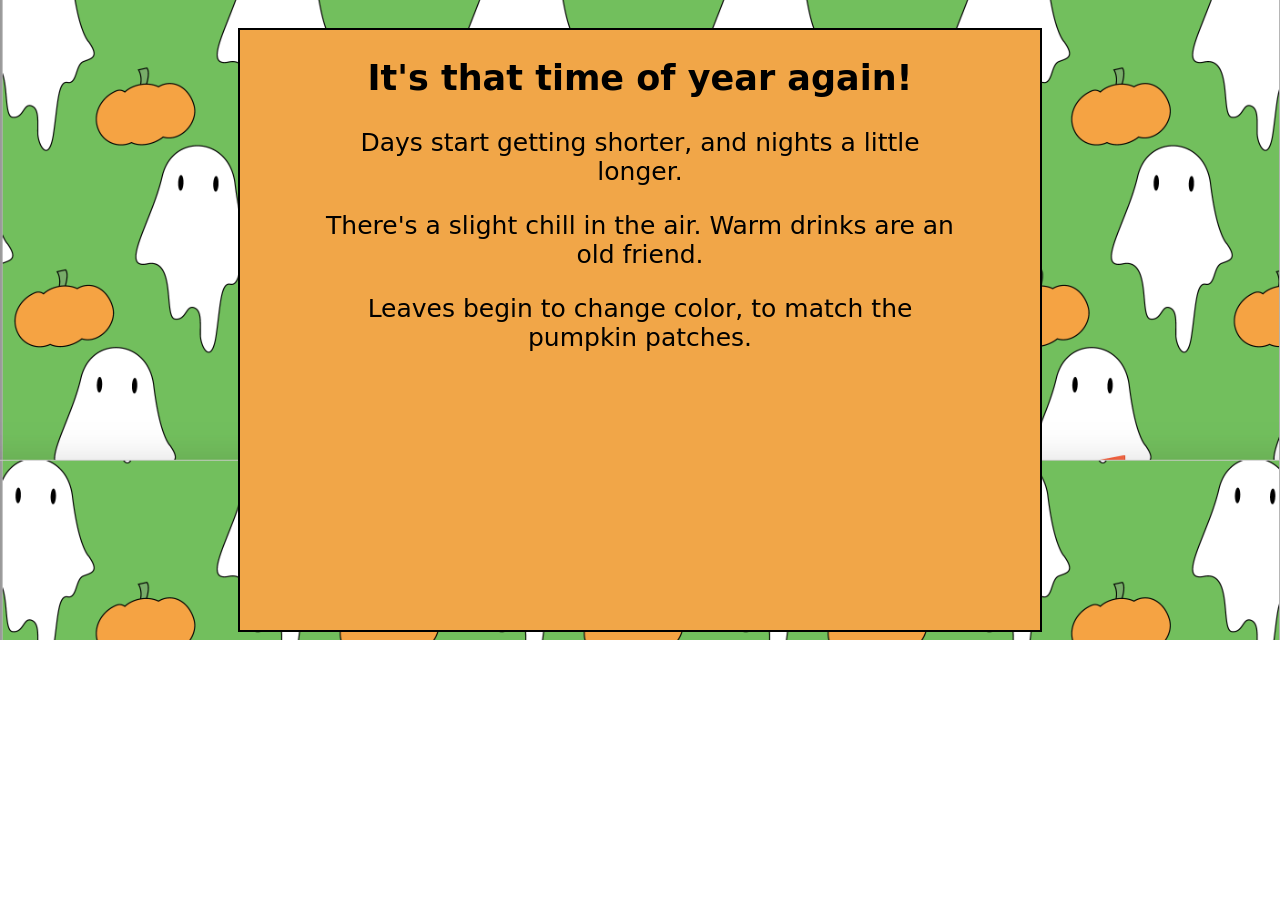
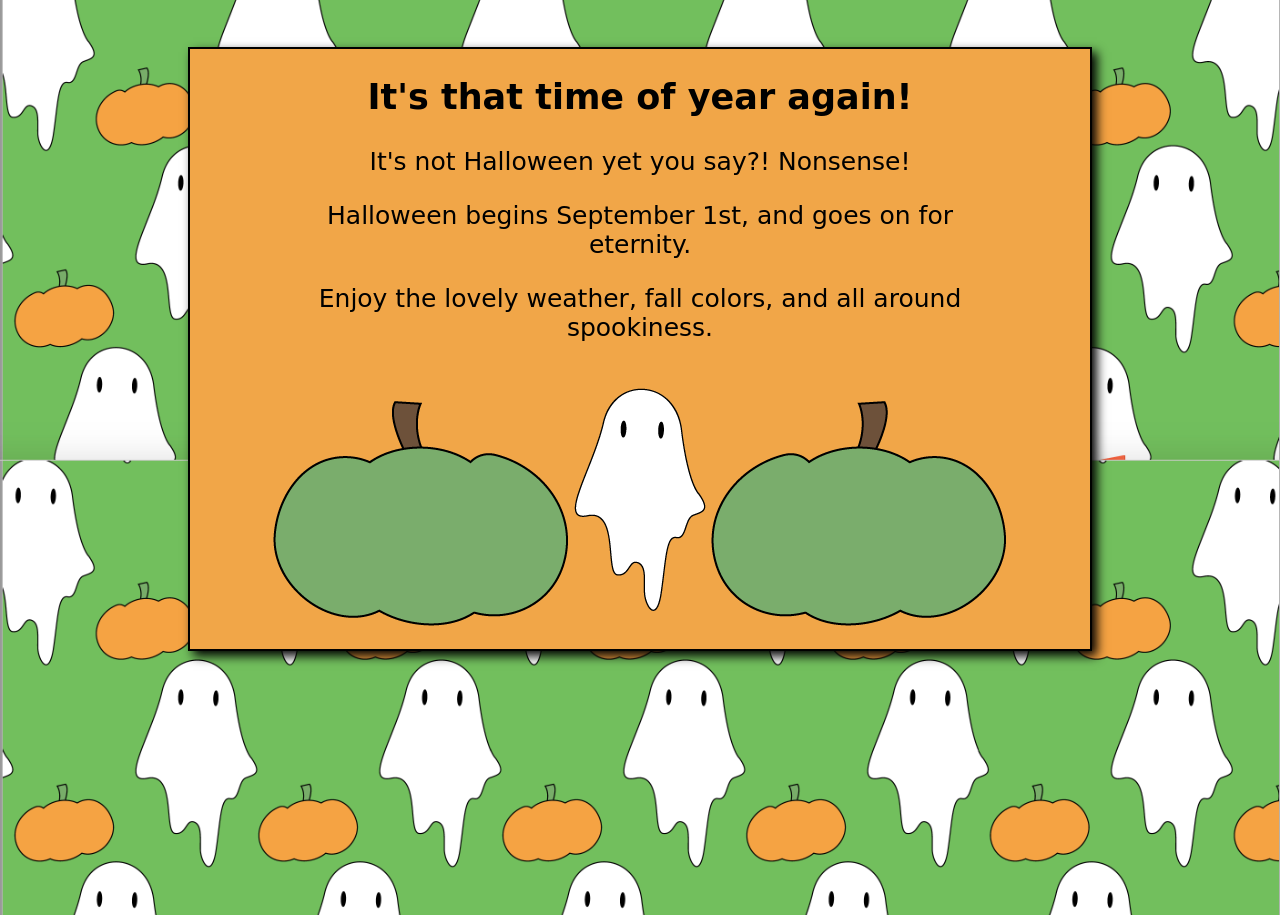
Before and after one commit to extracelestialbeing/ARTS229, a plain HTML site: page Image Experiment/images.html in a window 1280 px wide. Shown: the part 660-1575 px from the top of the page. Before the commit the page ends 1300 px from the top, so only its background shows below. Drawn offline with Linux system fonts and the light colour scheme; a web font is replaced by a local one.

Commit message:
September 18

```diff
--- a/Image Experiment/images.html
+++ b/Image Experiment/images.html
@@ -6,7 +6,6 @@
   <title>Images Experiment</title>
   <link href="https://fonts.googleapis.com/css?family=Averia+Serif+Libre" rel="stylesheet">
   <style>
-
     body {
       background-image: url(halloweenpatterncopy.png);
       background-size: cover;
@@ -23,11 +22,12 @@ div {
     .box {
       margin: auto;
       margin-top: 35px;
-  max-width: 800px;
+      max-width: 900px;
       height: 600px;
       background-color: #F1A648;
       border: 2px solid black;
       position: relative;
+      box-shadow: 5px 5px 10px black;
     }
 
 
@@ -39,14 +39,26 @@ h1 {
     }
 
     .text {
+      margin: auto;
       text-align: center;
       font-size: 25px;
     }
 
     .pumpkin {
       text-align: center;
+
     }
 
+    .pumpkin img {
+      transition: 1s ease;
+    }
+
+    .pumpkin img:hover {
+      -webkit-transform: scale(1.2);
+      -ms-transform: scale(1.2);
+      transform: scale(1.2);
+
+    }
 
     .overlay {
       position: absolute;
@@ -65,6 +77,44 @@ h1 {
       opacity: .15;
     }
 
+    div {
+      text-align: center;
+      margin: auto;
+      position: relative;
+    }
+
+    .images {
+      margin: auto;
+      padding-top: 5px;
+      padding-bottom: 15px;
+      display: inline-block;
+      width: 750px;
+      height: 80%;
+    }
+
+    div:after {
+      content: '';
+      display: inline-block;
+      width: 90%;
+    }
+
+    .bounce {
+      animation-name: BOUNCE;
+      animation-duration: 2s;
+      animation-timing-function: linear;
+      animation-iteration-count: infinite;
+      animation-direction: alternate;
+      position: relative;
+    }
+
+    @keyframes BOUNCE {
+      from {
+        bottom: 0;
+      }
+      to {
+        bottom: 30px;
+      }
+    }
   </style>
 
 </head>
@@ -72,28 +122,35 @@ h1 {
 
 <body>
 
+
+
   <div class="pumpkin">
     <img src="1x/asset4.png" />
   </div>
+
 
   <div class="box">
     <div class="overlay"></div>
     <h1> It's that time of year again!</h1>
     <div class="text">
       <p>
-        Days start getting shorter, and nights a little longer.
+        It's not Halloween yet you say?! Nonsense!
       </p>
       <p>
-        There's a slight chill in the air. Warm drinks are an old friend.
+        Halloween begins September 1st, and goes on for eternity.
       </p>
       <p>
-        Leaves begin to change color, to match the pumpkin patches.
+        Enjoy the lovely weather, fall colors, and all around spookiness.
       </p>
+    </div>
+    <div class="images">
+      <img src="1x/leftpumpkin.png" alt="left" />
+      <img src="1x/ghostyboi.png" alt="ghost" class="bounce" />
+      <img src="1x/rightpumpkin.png" alt="right" />
 
     </div>
+
   </div>
-
-
 
 
 
```
Also changed, not shown: Image Experiment/1x/Asset1.png (added), 1 other file. Lines whose indentation alone changed are shown as unchanged.
